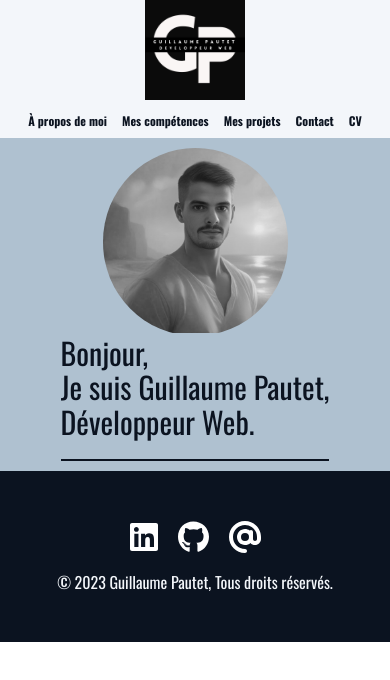
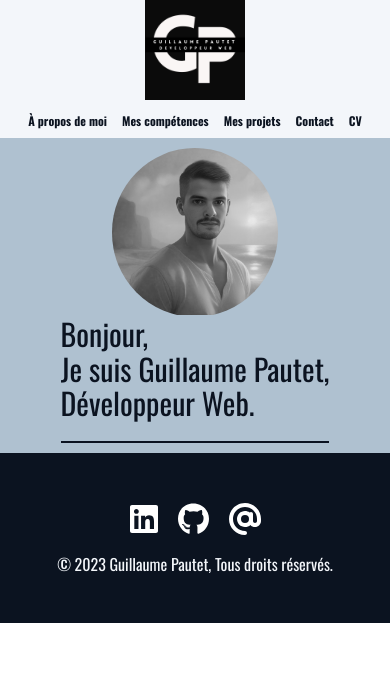
Before and after one commit to Poussin-5/OCProjet8, a React (Create React App) app: page / in a window 390 px wide. Shown: the top 680 px of the page. Built offline with nearby package versions, Linux system fonts and the light colour scheme.

Commit message:
responsive portrait safari

```diff
--- a/src/components/portrait/portrait.scss
+++ b/src/components/portrait/portrait.scss
@@ -9,6 +9,19 @@
 
 @media (max-width: 768px) {
   .img-portrait {
-    height: 100%;
+    max-height: 300px;
+    width: 45%;
+    img {
+      object-fit: contain;
+    }
   }
 }
+
+@media (max-width: 330px) {
+  .img-portrait {
+    min-height: 100px;
+    max-height: 200px;
+    width: 60%;
+    display: flex;
+  }
+}
```
